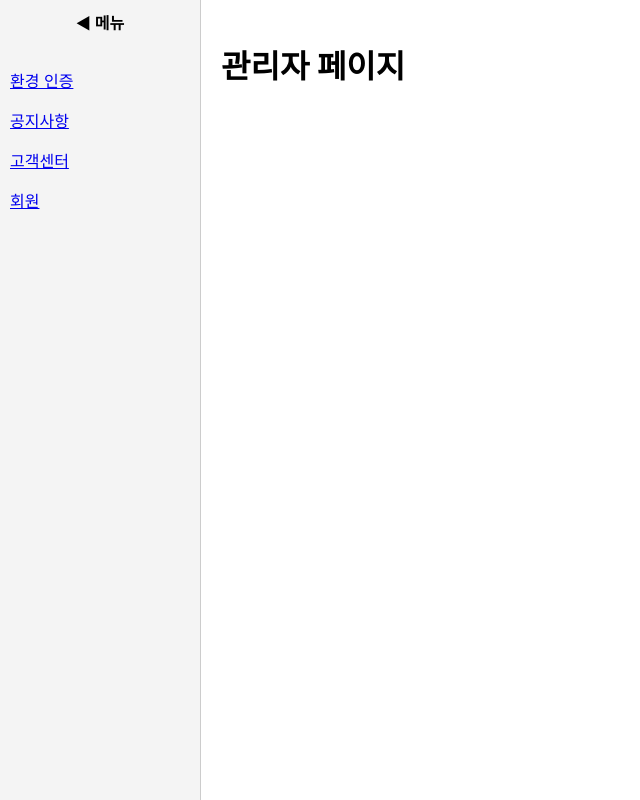
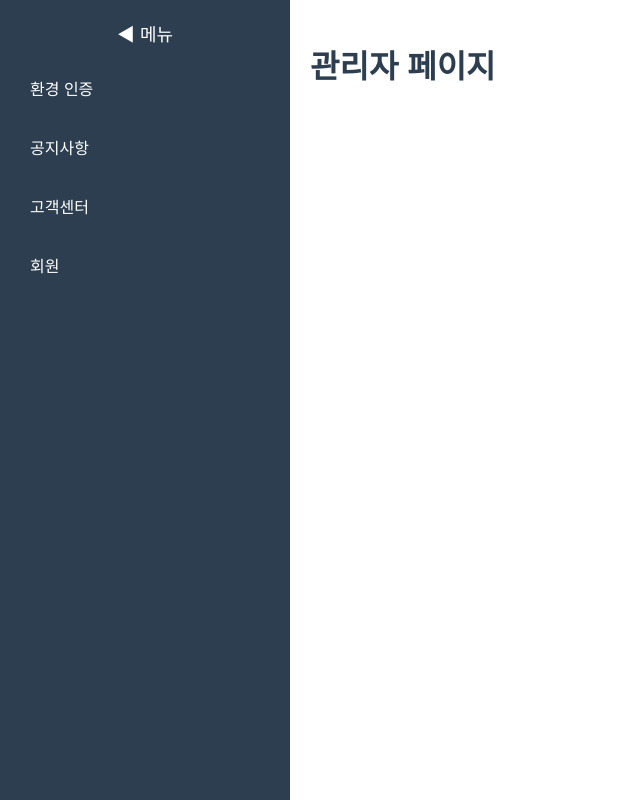
Before and after one commit to tony99kim/team_project_web, a React (Create React App) app: page /admin in a window 1280 px wide. Shown: the whole page, without its empty margins (0-640 px from the left). Built offline with nearby package versions, Linux system fonts and the light colour scheme.

Commit message:
메뉴 css수정/태엽

```diff
--- a/src/AdminPage.css
+++ b/src/AdminPage.css
@@ -1,37 +1,70 @@
 /* src/AdminPage.css */
 .admin-page {
     display: flex;
-    height: 100vh; /* 전체 화면 높이 */
+    height: 100vh;
+    font-family: 'Arial', sans-serif;
+    background-color: #f4f4f4;
   }
 
   .sidebar {
-    width: 200px;
-    background-color: #f4f4f4;
-    border-right: 1px solid #ccc;
-    transition: width 0.3s; /* 애니메이션 효과 */
+    width: 250px;
+    background-color: #2c3e50;
+    color: white;
+    transition: width 0.3s;
+    padding: 20px;
   }
 
   .sidebar.closed {
-    width: 50px; /* 메뉴가 닫혔을 때의 너비 */
+    width: 60px;
   }
 
   .menu-header {
     cursor: pointer;
-    font-weight: bold;
-    padding: 10px;
     text-align: center;
+    font-size: 18px;
+    margin-bottom: 20px;
   }
 
   .menu-list {
-    list-style-type: none;
+    list-style: none;
     padding: 0;
   }
 
   .menu-list li {
-    padding: 8px 10px;
+    margin: 15px 0;
+  }
+
+  .menu-list li a {
+    color: white;
+    text-decoration: none;
+    font-size: 16px;
+    display: block;
+    padding: 10px;
+    border-radius: 5px;
+    transition: background-color 0.3s;
+  }
+
+  .menu-list li a:hover {
+    background-color: #34495e;
   }
 
   .content {
+    flex: 1;
     padding: 20px;
-    flex-grow: 1; /* 콘텐츠가 남은 공간을 차지하도록 설정 */
+    background-color: white;
+    overflow-y: auto;
+    transition: background-color 0.3s;
   }
+
+  .content h1 {
+    color: #2c3e50;
+  }
+
+  .content h2 {
+    color: #34495e;
+  }
+
+  .content p {
+    line-height: 1.6;
+    color: #555;
+  }
```
